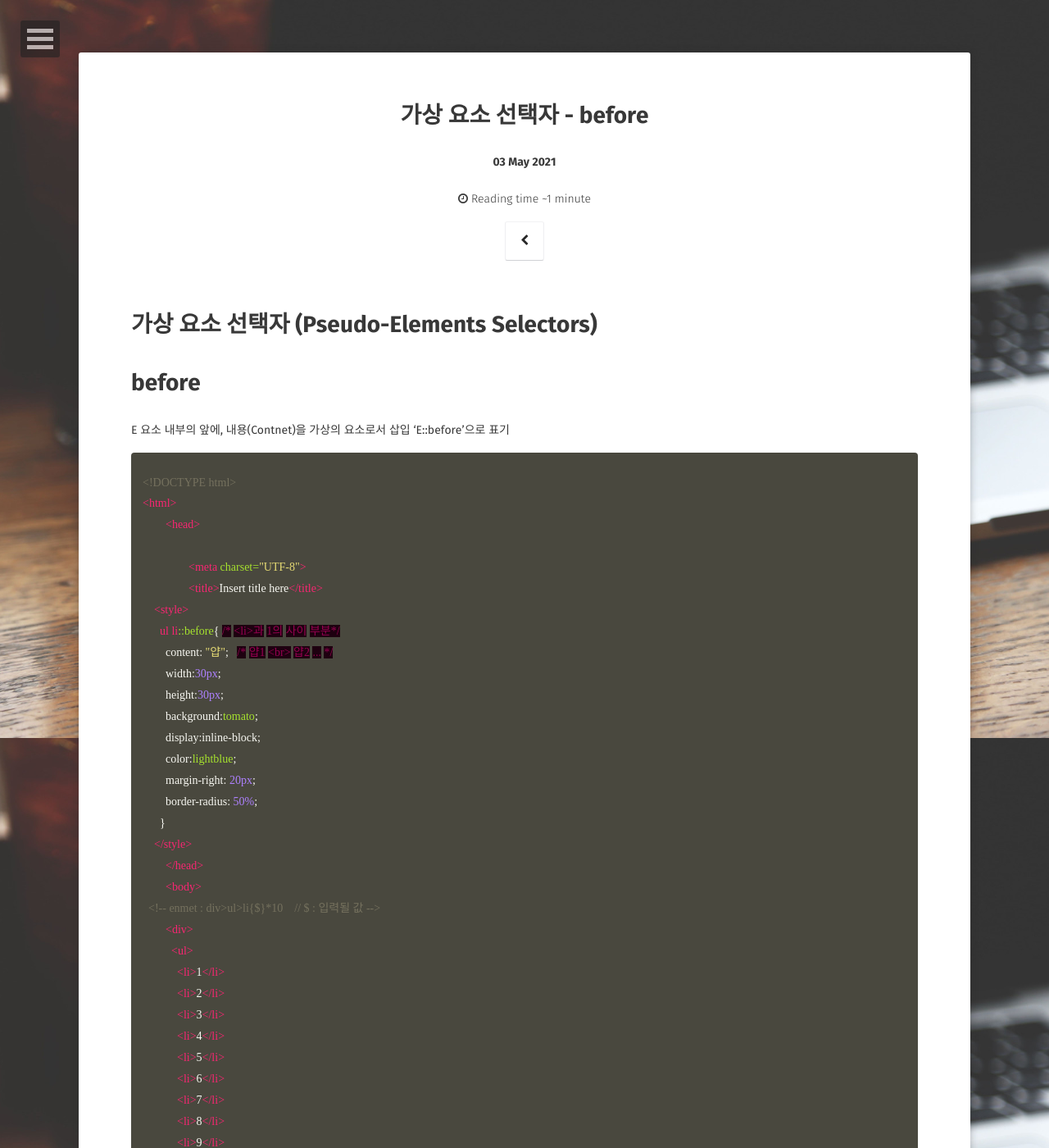
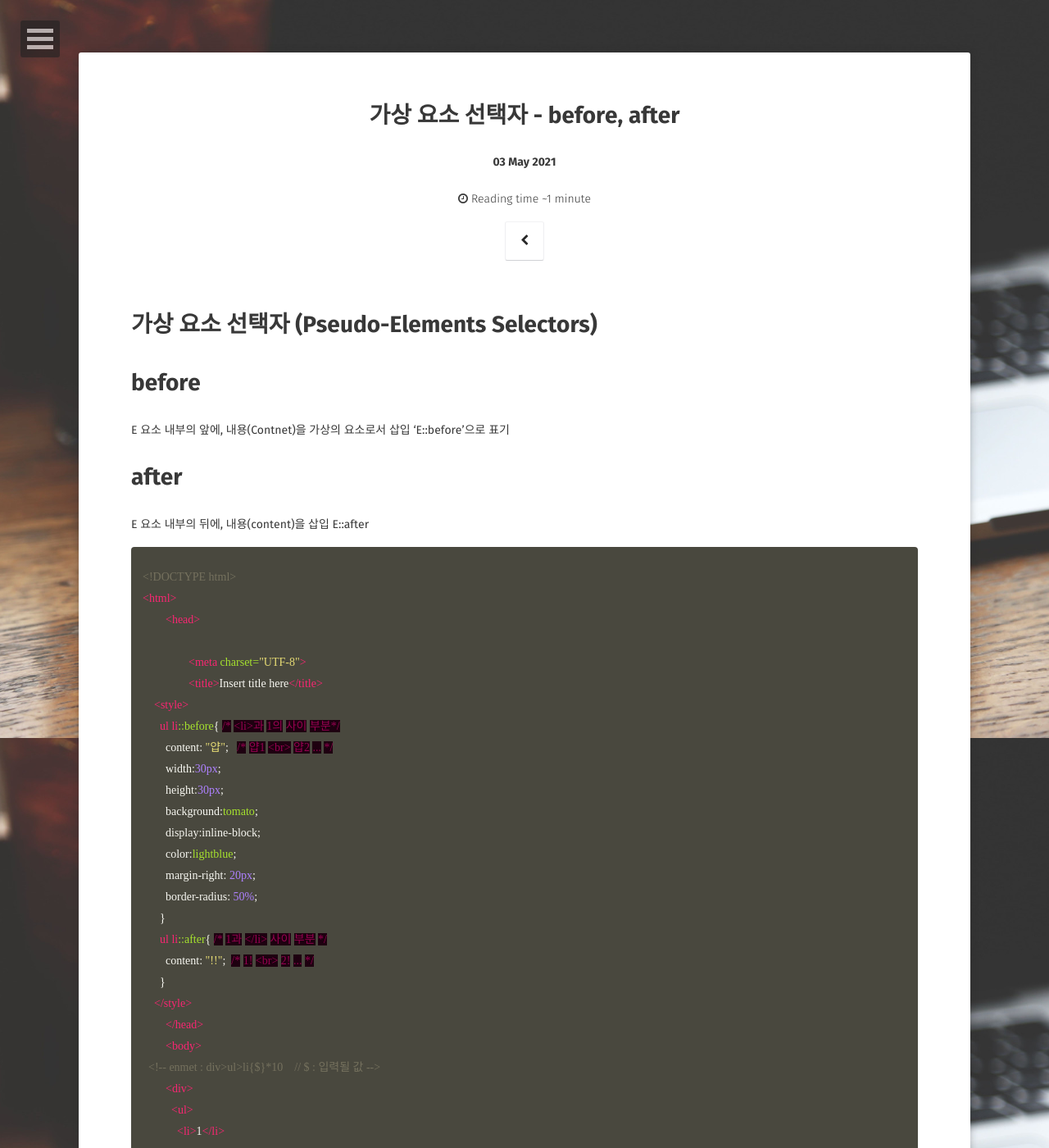
Before and after one commit to sum529-create/sum529-create.github.io, a Jekyll site: the page built from _posts/2021-05-03-가상 요소 선택자 - before,after.md, in a window 1280 px wide and 1400 px high. Shown: the whole window at 82% size. Built offline with Jekyll 4.4.1, drawn with Linux system fonts in a browser that asks for light colours; some web fonts are replaced; comment, search, counter and statistics services are not loaded.

Commit message:
Update and rename 2021-05-03-가상 요소 선택자 - before.md to 2021-05-03-가상 요소 선택자 - before,after.md

```diff
--- a/_posts/2021-05-03-가상 요소 선택자 - before.md
+++ b/_posts/2021-05-03-가상 요소 선택자 - before,after.md
@@ -1,8 +1,8 @@
 ---
 layout: post
-title:  "가상 요소 선택자 - before"
+title:  "가상 요소 선택자 - before, after"
 date:   2021-05-03
-excerpt: "before"
+excerpt: "before, after"
 tag:
 - css
 - html5
@@ -16,6 +16,11 @@ comments: true
 # before
 
 E 요소 내부의 앞에, 내용(Contnet)을 가상의 요소로서 삽입 'E::before'으로 표기
+
+# after
+
+E 요소 내부의 뒤에, 내용(content)을 삽입
+E::after
 
 {% highlight html %}
 
@@ -35,6 +40,9 @@ E 요소 내부의 앞에, 내용(Contnet)을 가상의 요소로서 삽입 'E::
         color:lightblue;
         margin-right: 20px;
         border-radius: 50%;
+      }
+      ul li::after{ /* 1과 </li> 사이 부분 */
+        content: "!!";  /* 1! <br> 2! ... */
       }
     </style>
 	</head>
```
